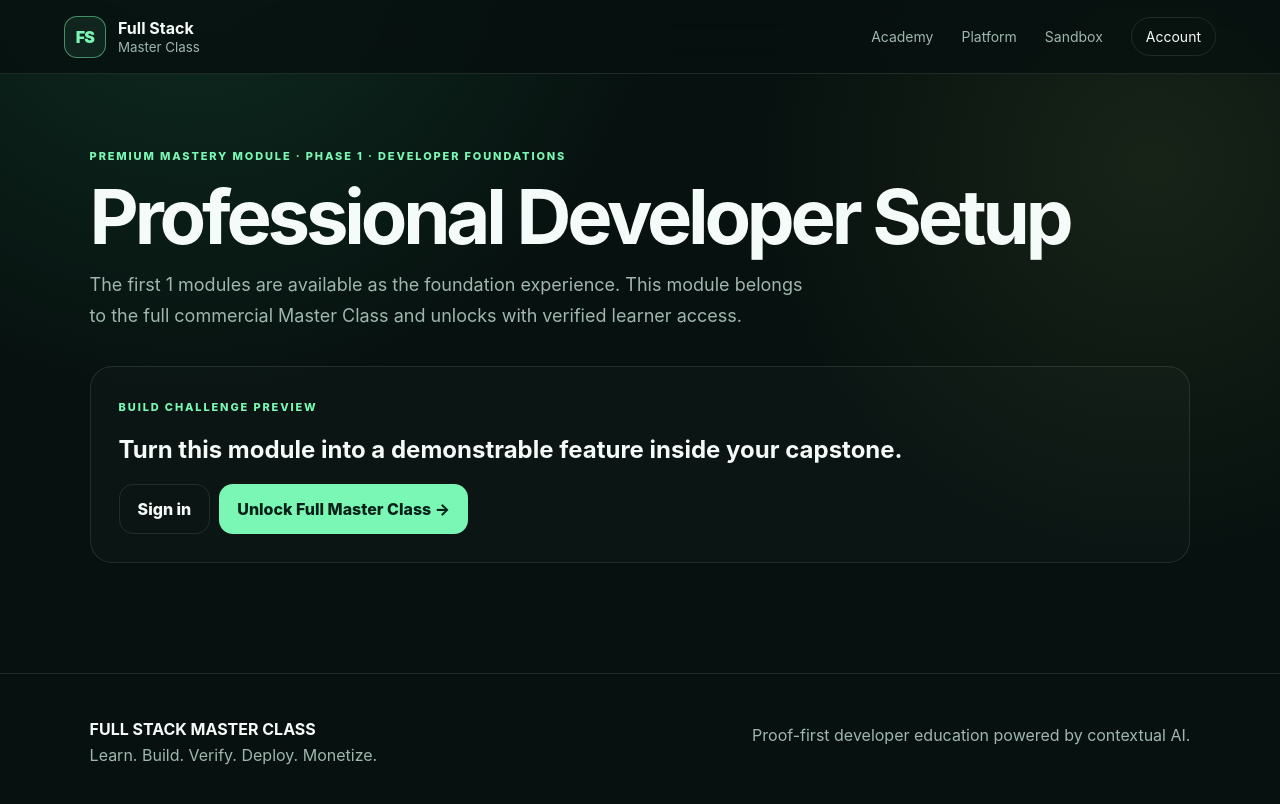
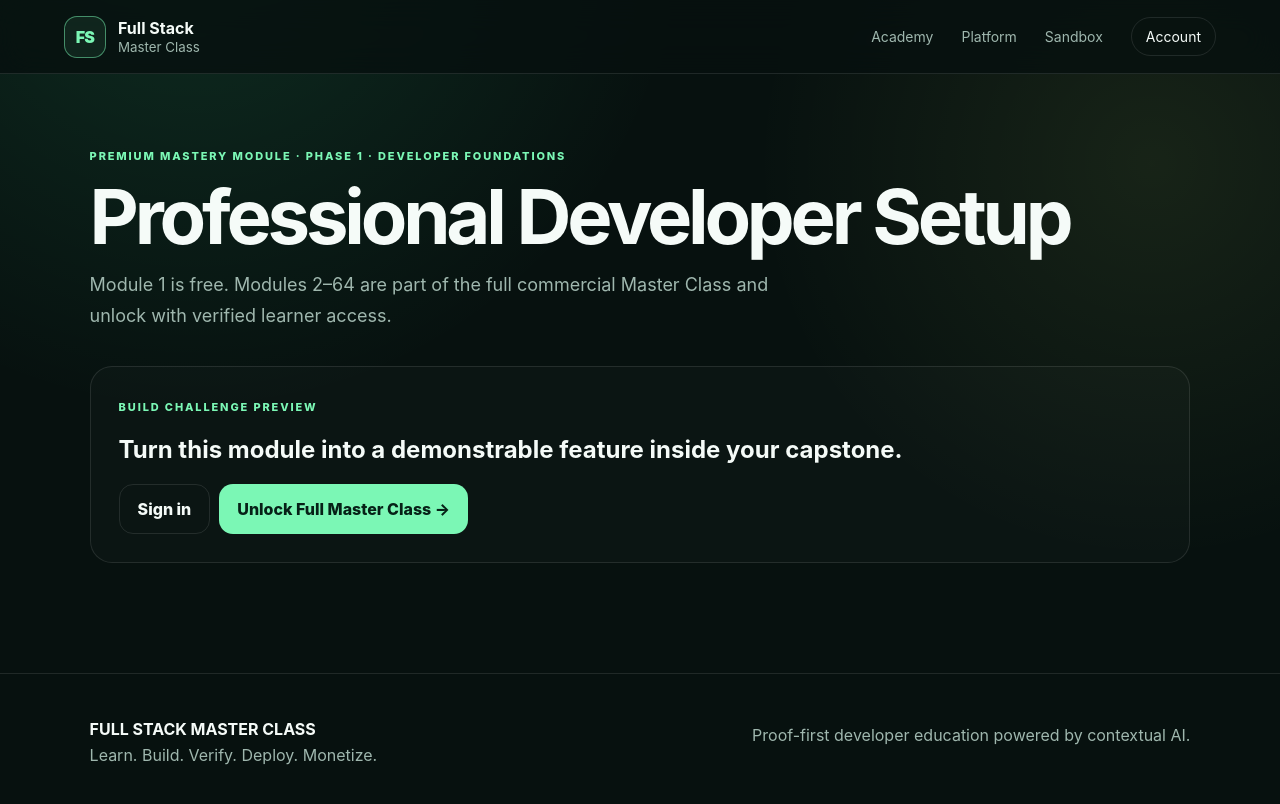
Before and after one commit to mabrig1/FULL-STACK-MASTER-CLASS, a Next.js app: page /learn/2 in a window 1280 px wide. Shown: the top 804 px of the page. Built offline with nearby package versions, Linux system fonts and the light colour scheme; no server answers.

Commit message:
feat: gate modules two through sixty-four

```diff
--- a/app/learn/[id]/page.tsx
+++ b/app/learn/[id]/page.tsx
@@ -13,7 +13,7 @@ export default async function LessonPage({
   const module = getModule(Number(id));
   if (!module) notFound();
 
-  const freeLimit = Math.max(1, Number(process.env.FREE_MODULE_LIMIT || "5"));
+  const freeLimit = Math.max(1, Number(process.env.FREE_MODULE_LIMIT || "1"));
   const user = await getCurrentUser();
   const hasPremiumAccess =
     module.id <= freeLimit ||
@@ -29,9 +29,8 @@ export default async function LessonPage({
           <span className="eyebrow">PREMIUM MASTERY MODULE · {module.phase}</span>
           <h1>{module.title}</h1>
           <p>
-            The first {freeLimit} modules are available as the foundation experience.
-            This module belongs to the full commercial Master Class and unlocks with
-            verified learner access.
+            Module 1 is free. Modules 2–{courseModules.length} are part of the full commercial
+            Master Class and unlock with verified learner access.
           </p>
         </section>
         <section className="commercialSection">
```
